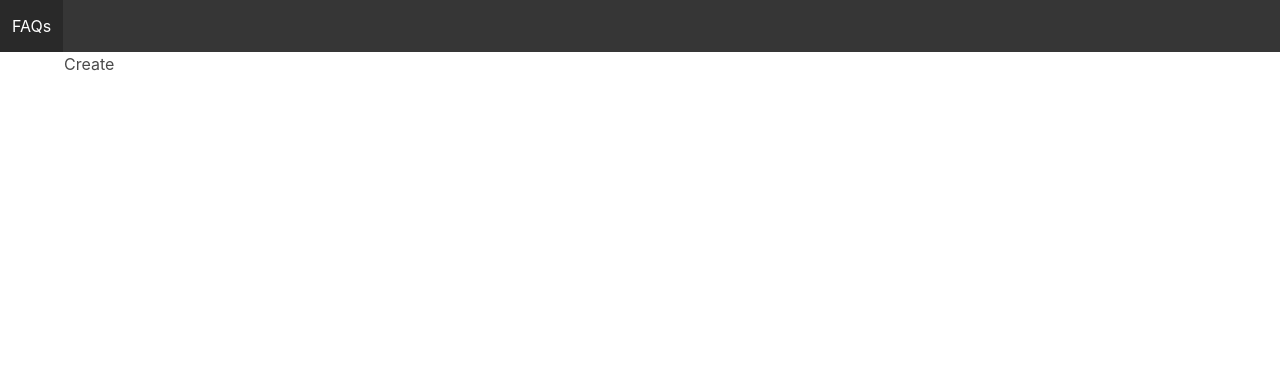
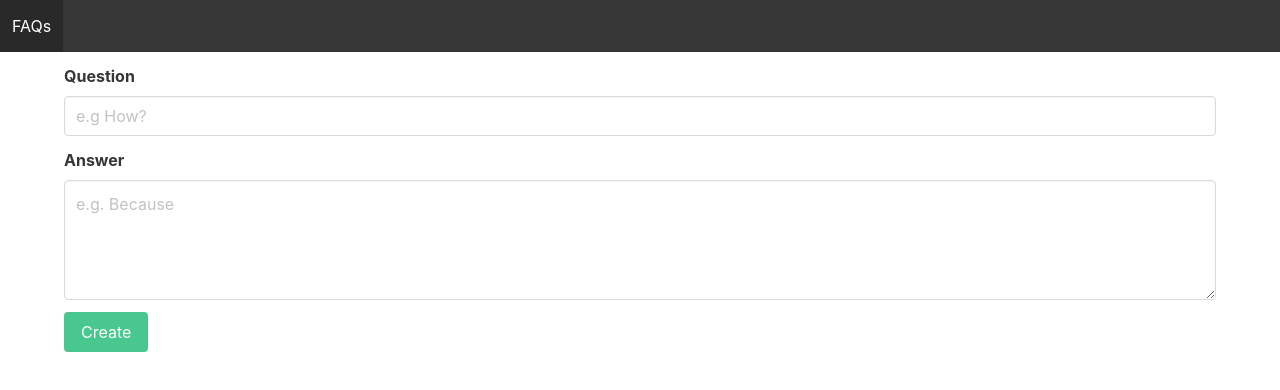
Before and after one commit to petepall/CRUD_API_VueJS, a Vue app in the folder client/: page /#/create in a window 1280 px wide. Shown: the top 390 px of the page. Built offline with nearby package versions, Linux system fonts and the light colour scheme.

Commit message:
Linting corrections + setup Create view

```diff
--- a/client/package.json
+++ b/client/package.json
@@ -10,6 +10,7 @@
   "dependencies": {
     "bulma": "^0.9.1",
     "core-js": "^3.6.5",
+    "eslint-plugin-prettier": "^3.1.4",
     "vue": "^3.0.0",
     "vue-router": "^4.0.0-0",
     "vuex": "^4.0.0-0"
--- a/client/src/App.vue
+++ b/client/src/App.vue
@@ -1,7 +1,7 @@
 <template>
   <Navbar />
-  <div class="container">
-    <router-view/>
+  <div class="container mt-3">
+    <router-view />
   </div>
 </template>
 
@@ -13,8 +13,6 @@ export default {
     Navbar,
   },
 };
+</script>
 
-</script>
-<style lang="scss">
-
-</style>
+<style lang="scss"></style>
--- a/client/src/components/FAQList.vue
+++ b/client/src/components/FAQList.vue
@@ -1,6 +1,10 @@
 <template>
   <div>
-    <div class="card mt-3" v-for="faq in faqs" :key="faq._id">
+    <div
+v-for="faq in faqs"
+:key="faq._id"
+class="card mt-3"
+>
       <div class="card-content">
         <div class="media">
           <div class="media-content">
@@ -40,5 +44,4 @@ export default {
 };
 </script>
 
-<style>
-</style>
+<style></style>
--- a/client/src/main.js
+++ b/client/src/main.js
@@ -5,4 +5,7 @@ import store from './store';
 
 import 'bulma/css/bulma.css';
 
-createApp(App).use(store).use(router).mount('#app');
+createApp(App)
+  .use(store)
+  .use(router)
+  .mount('#app');
--- a/client/src/views/Create.vue
+++ b/client/src/views/Create.vue
@@ -1,12 +1,74 @@
 <template>
-  <div>Create</div>
+  <form @submit.prevent="createFAQ">
+    <div class="field">
+      <label class="label">Question</label>
+      <div class="control">
+        <input
+          v-model="question"
+          class="input"
+          type="text"
+          name="question"
+          placeholder="e.g How?"
+          required
+        />
+      </div>
+    </div>
+
+    <div class="field">
+      <label class="label">Answer</label>
+      <div class="control">
+        <textarea
+          v-model="answer"
+          class="textarea"
+          rows="4"
+          placeholder="e.g. Because"
+          required
+        ></textarea>
+      </div>
+    </div>
+    <button type="submit" class="button is-success">Create</button>
+  </form>
 </template>
 
 <script>
+import { ref } from 'vue';
+import { useRouter } from 'vue-router';
+
 export default {
   name: 'Create',
+  setup() {
+    const router = useRouter();
+    const question = ref('');
+    const answer = ref('');
+    const API_URL = 'http://localhost:4242/api/v1/faqs';
+
+    async function createFAQ() {
+      const response = await fetch(API_URL, {
+        method: 'POST',
+        headers: {
+          'Content-Type': 'application/json',
+        },
+        body: JSON.stringify({
+          question: question.value,
+          answer: answer.value
+        }),
+      });
+      const json = await response.json();
+      console.log(json);
+      if (response.ok) {
+        router.push({ name: 'Home' });
+      } else {
+        // TODO: show error
+      }
+    }
+
+    return {
+      question,
+      answer,
+      createFAQ,
+    };
+  },
 };
 </script>
 
-<style>
-</style>
+<style></style>
--- a/client/src/views/Home.vue
+++ b/client/src/views/Home.vue
@@ -1,6 +1,8 @@
 <template>
   <div class="home">
-    <router-link :to="{ name:'create' }" class="button is-success my-5 mx-5">Create</router-link>
+    <router-link :to="{ name: 'create' }" class="button is-success my-5 mx-5">
+      Create
+    </router-link>
     <FAQList />
   </div>
 </template>
```
Also changed, not shown: client/src/components/Navbar.vue (+9 -2 lines), client/.eslintrc.js, 1 other file (tests, documents, lock files or other folders).
